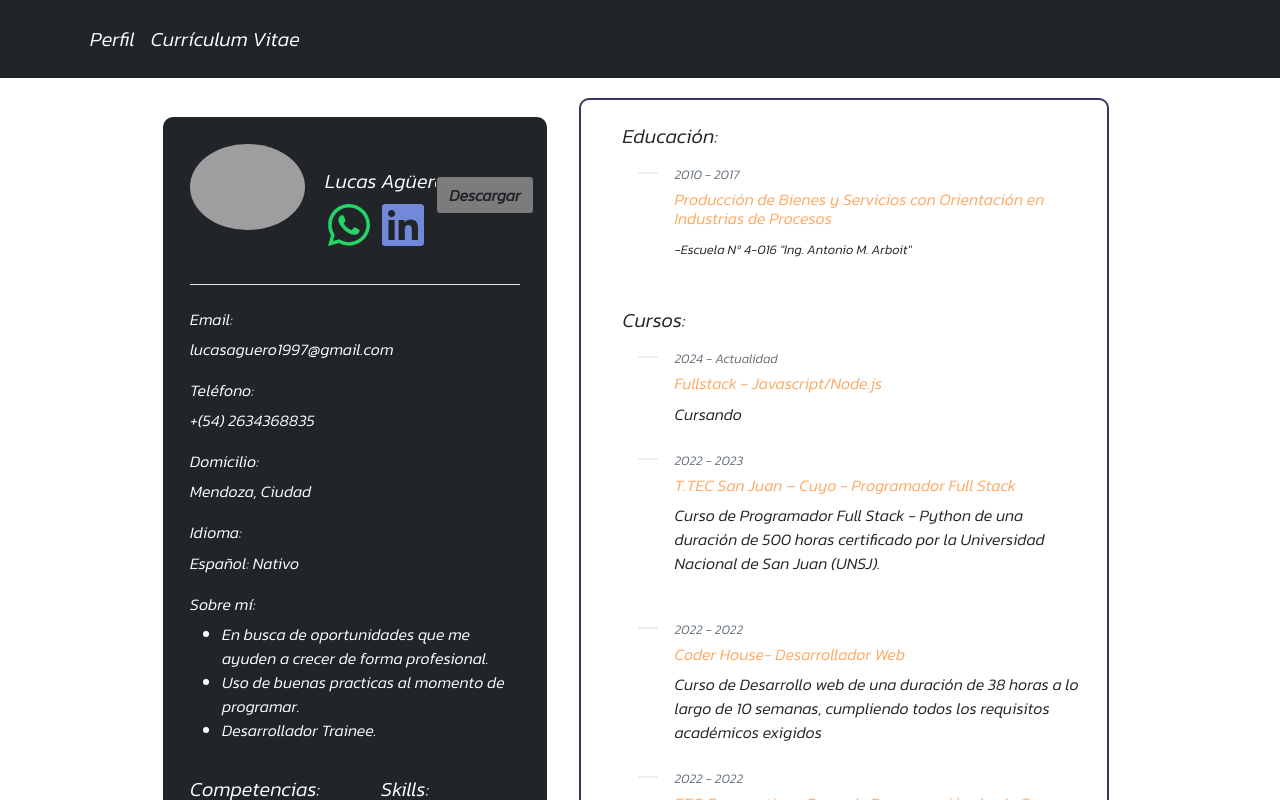
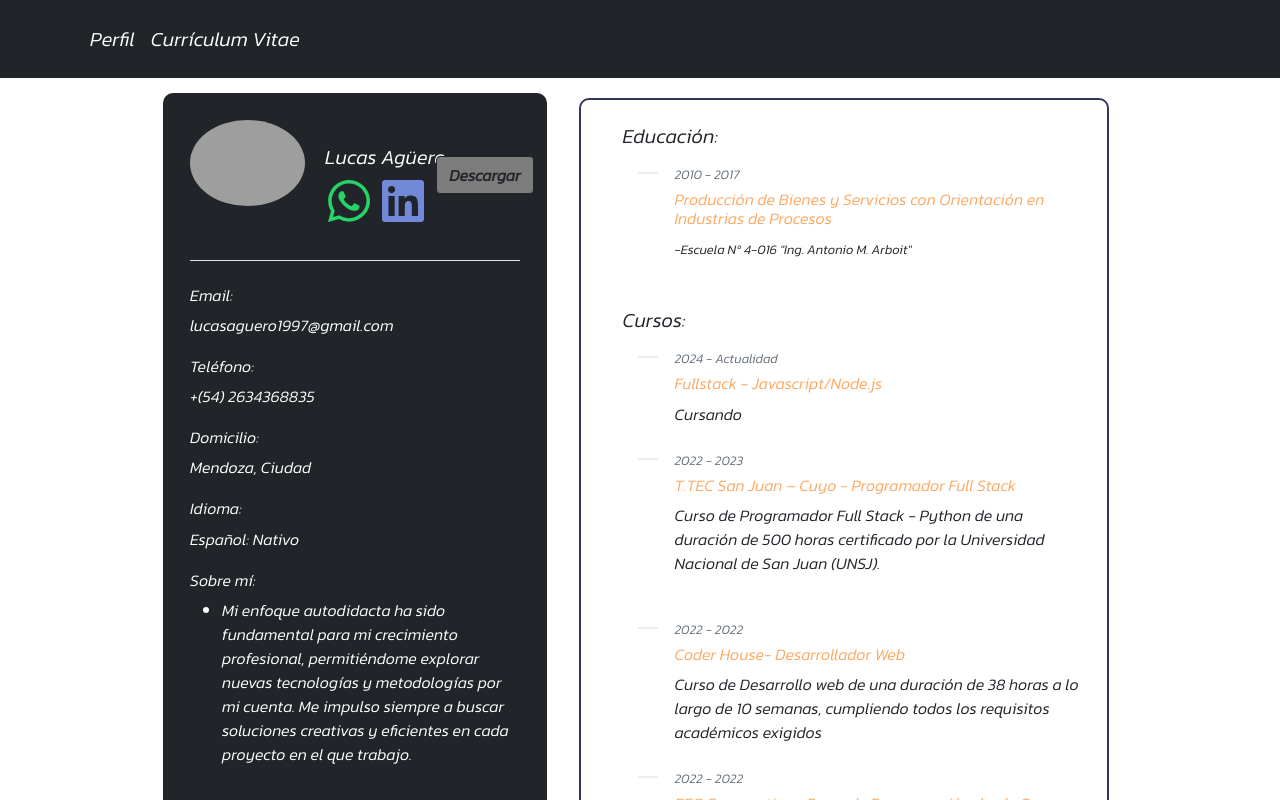
Before and after one commit to AgueroLucas/Portafolio, a React (Create React App) app: page /cv in a window 1280 px wide. Shown: the top 800 px of the page. Built offline with nearby package versions, Linux system fonts and the light colour scheme; grey boxes are pictures that could not be loaded.

Commit message:
me impulso

```diff
--- a/src/pages/Cv.jsx
+++ b/src/pages/Cv.jsx
@@ -71,9 +71,8 @@ function Cv() {
                   <div className="candidate-info">
                     <h6 className="text-white">Sobre mí:</h6>
                     <p className="text-white"><ul>
-                      <li>En busca de oportunidades que me ayuden a crecer de forma profesional.</li>
-                      <li>Uso de buenas practicas al momento de programar.</li>
-                      <li>Desarrollador Trainee.</li>
+                      <li>Mi enfoque autodidacta ha sido fundamental para mi crecimiento profesional, permitiéndome explorar nuevas tecnologías y metodologías por mi cuenta. Me impulso siempre a buscar soluciones creativas y eficientes en cada proyecto en el que trabajo.</li>
+
                       </ul></p>
                   </div>
 
```
